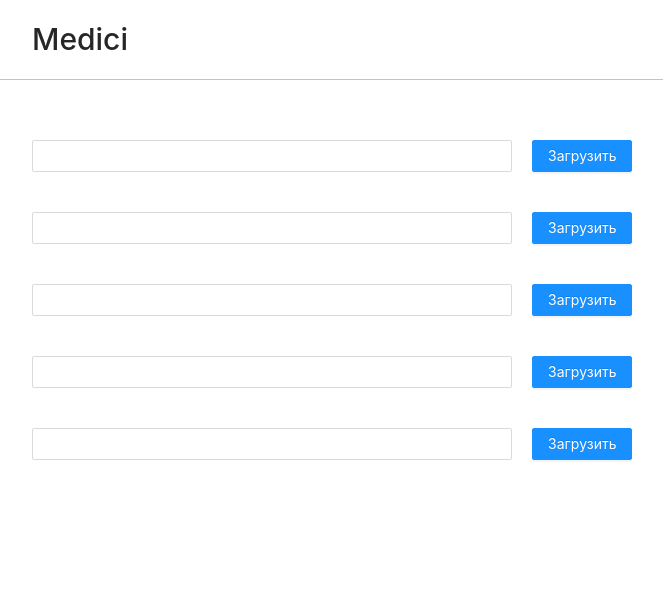
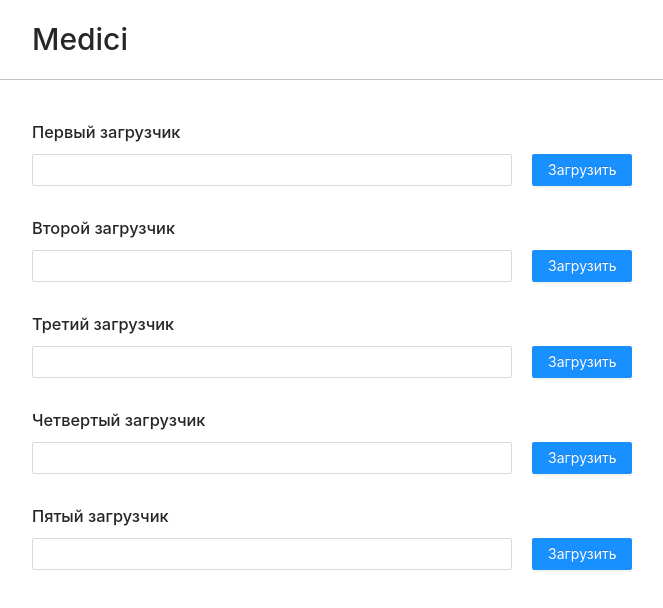
Before and after one commit to Crepiks/medici, a React (Create React App) app: page / in a window 1280 px wide. Shown: the top 608 px of the page, without its empty margins (8-671 px from the left). Built offline with nearby package versions, Linux system fonts and the light colour scheme.

Commit message:
feat: add labels for request form components

```diff
--- a/src/App.tsx
+++ b/src/App.tsx
@@ -9,22 +9,27 @@
   {
     id: 1,
     status: Status.Hidden,
+    label: "Первый загрузчик",
   },
   {
     id: 2,
     status: Status.Hidden,
+    label: "Второй загрузчик",
   },
   {
     id: 3,
     status: Status.Hidden,
+    label: "Третий загрузчик",
   },
   {
     id: 4,
     status: Status.Hidden,
+    label: "Четвертый загрузчик",
   },
   {
     id: 5,
     status: Status.Hidden,
+    label: "Пятый загрузчик",
   },
 ];
 
@@ -69,6 +74,7 @@
       <div className={styles.main}>
         {requests.map((request) => (
           <RequestForm
+            label={request.label}
             status={request.status}
             key={request.id}
             onRequest={(url: string) => handleRequestSend(request.id, url)}
--- a/src/components/request-form/request-form.component.tsx
+++ b/src/components/request-form/request-form.component.tsx
@@ -6,17 +6,21 @@
 import { Status } from "../../models/status";
 
 interface Props {
+  label?: string;
   status: Status;
   onRequest: (url: string) => Promise<void>;
 }
 
 const RequestForm: React.FC<Props> = ({
+  label = "",
   status = Status.Hidden,
   onRequest = (f) => f,
 }) => {
   const [url, setUrl] = useState("");
 
   return (
+    <div>
+      <h3 className={label}>{label}</h3>
       <div className={styles.container}>
         <div className={styles.input}>
           <Input value={url} onInput={setUrl} />
@@ -26,6 +30,7 @@
         </div>
         <Loader status={status} />
       </div>
+    </div>
   );
 };
 
--- a/src/components/request-form/request-form.module.css
+++ b/src/components/request-form/request-form.module.css
@@ -1,5 +1,11 @@
+.label {
+  margin-bottom: 8px;
+  font-size: 18px;
+  font-weight: 400;
+}
+
 .container {
-  padding: 20px 0;
+  padding-bottom: 30px;
   display: flex;
   align-items: center;
 }
```
Lines whose indentation alone changed are shown as unchanged.
